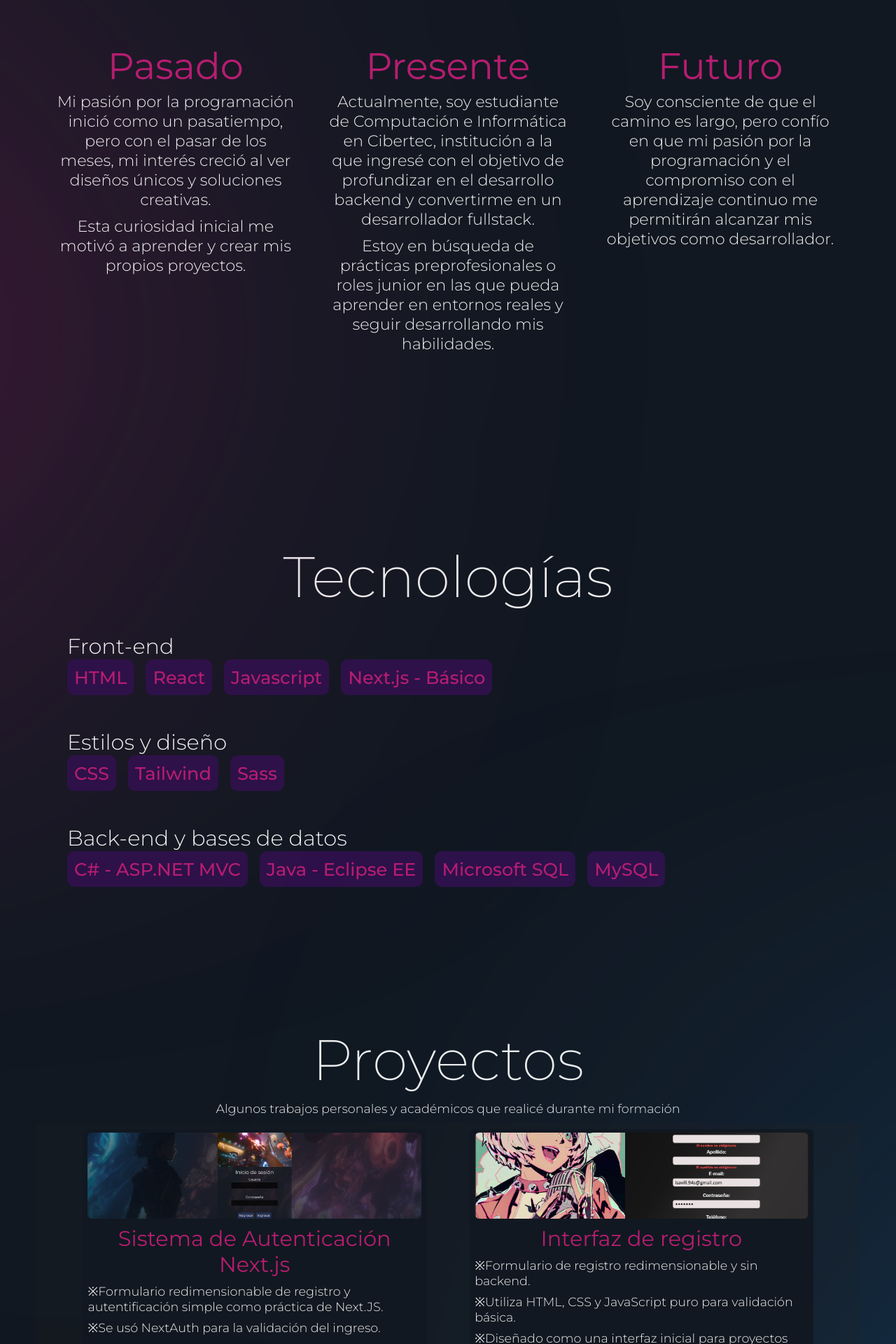
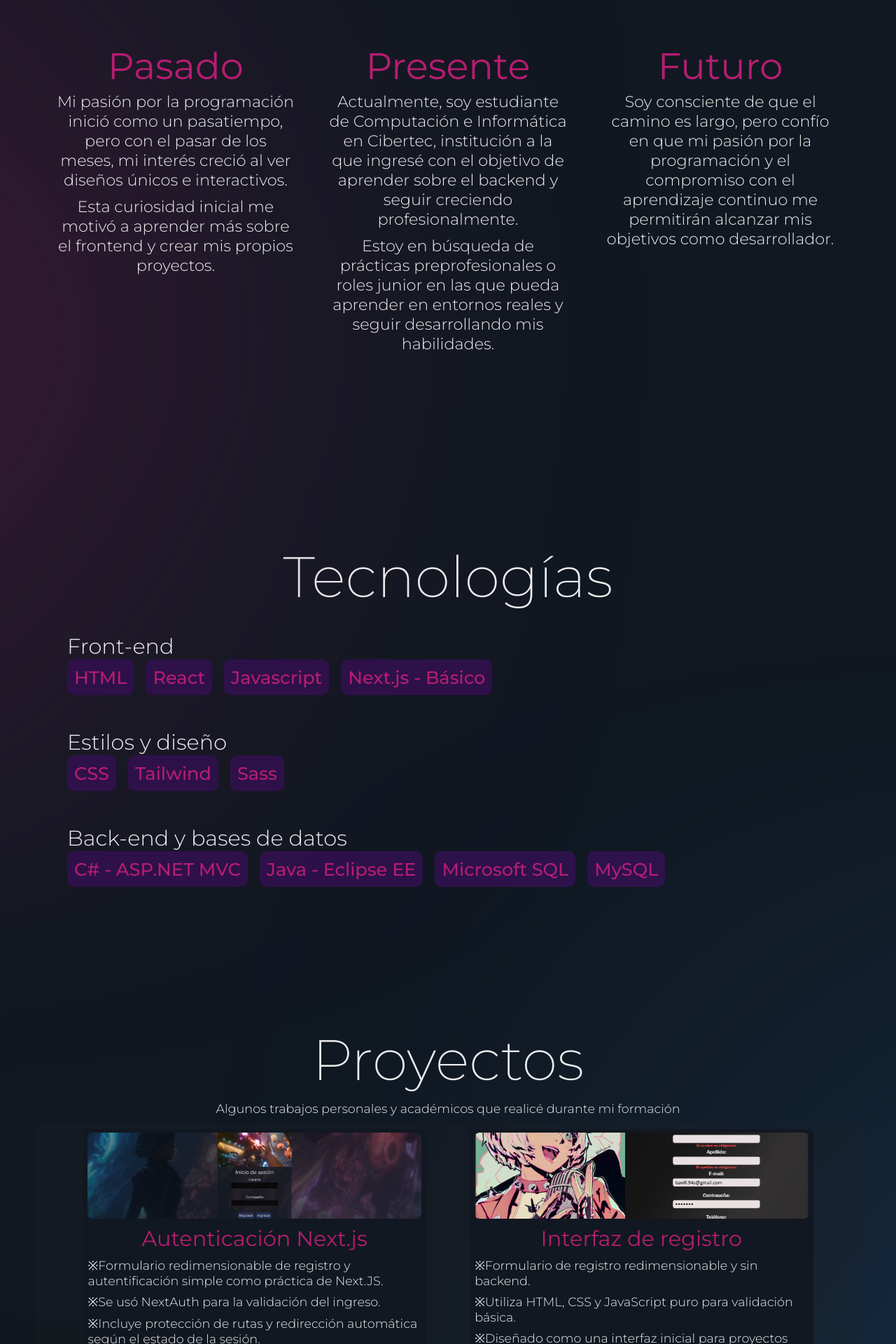
Before and after one commit to Isaviil/PortfolioV2, a React (Vite) app in the folder my-portfolio/: page / in a window 1280 px wide. Shown: the part 1080-3000 px from the top of the page at 70% size. Built offline with nearby package versions, Linux system fonts and the light colour scheme; a web font is replaced by a local one.

Commit message:
Corrección de typos

```diff
--- a/my-portfolio/src/components/AboutMe.jsx
+++ b/my-portfolio/src/components/AboutMe.jsx
@@ -10,13 +10,13 @@ const aboutParagraphs = [
    {
     title: "Pasado",
     desc: [
-        "Mi pasión por la programación inició como un pasatiempo, pero con el pasar de los meses, mi interés creció al ver diseños únicos y soluciones creativas.",
-        "Esta curiosidad inicial me motivó a aprender y crear mis propios proyectos."
+        "Mi pasión por la programación inició como un pasatiempo, pero con el pasar de los meses, mi interés creció al ver diseños únicos e interactivos.",
+        "Esta curiosidad inicial me motivó a aprender más sobre el frontend y crear mis propios proyectos."
     ]
    },{
     title: "Presente",
     desc: [
-        "Actualmente, soy estudiante de Computación e Informática en Cibertec, institución a la que ingresé con el objetivo de profundizar en el desarrollo backend y convertirme en un desarrollador fullstack.",
+        "Actualmente, soy estudiante de Computación e Informática en Cibertec, institución a la que ingresé con el objetivo de aprender sobre el backend y seguir creciendo profesionalmente.",
         "Estoy en búsqueda de prácticas preprofesionales o roles junior en las que pueda aprender en entornos reales y seguir desarrollando mis habilidades."
     ]
    },{
--- a/my-portfolio/src/components/Contact.scss
+++ b/my-portfolio/src/components/Contact.scss
@@ -2,7 +2,7 @@
 
 .contact{
     @include mixins.flex-position(flex, column, space-evenly, center);
-    width: 90%;
+    width: 92%;
     height: 60vh;
     background-color: var(--color-bg);
     position: relative;
@@ -15,15 +15,15 @@
     .message{
         width: 90%;
         display: flex;
-        justify-content: space-evenly;
+        justify-content: space-between;
         max-width: 830px;
 
         .msg{
-            width: 45%;
+            width: 49%;
 
             h2{
                 text-align: center;
-                @include mixins.font-properties(2.9em, 'Montserrat', 400, var(--color-about-me));
+                @include mixins.font-properties(2.6em, 'Montserrat', 400, var(--color-about-me));
             }
 
             p{
--- a/my-portfolio/src/components/MyProjects.jsx
+++ b/my-portfolio/src/components/MyProjects.jsx
@@ -22,7 +22,7 @@ const projectArray = [
         "SCSS",
         "Prisma",
         "PostgreSQL"],
-      title: "Sistema de Autenticación Next.js",
+      title: "Autenticación Next.js",
       description: [
         "※Formulario redimensionable de registro y autentificación simple como práctica de Next.JS.",
         "※Se usó NextAuth para la validación del ingreso.",
--- a/my-portfolio/src/components/TechSkills.scss
+++ b/my-portfolio/src/components/TechSkills.scss
@@ -46,6 +46,7 @@
                 .skill-element{
                     display: flex;
                     gap: 17px;
+                    flex-wrap: wrap;
                     p{
                         transition: .25s ease-in-out;
                         font-size: 1.6em;
```
